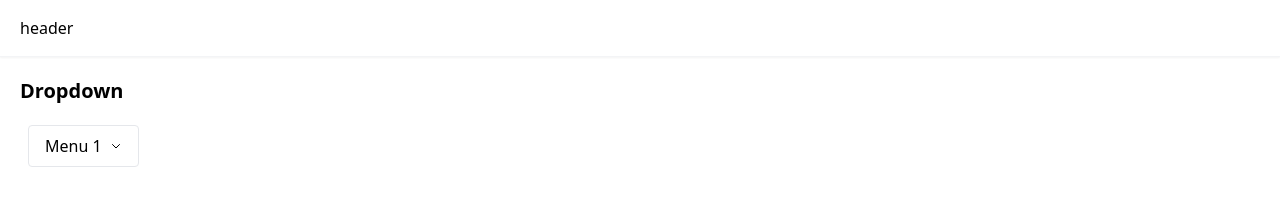
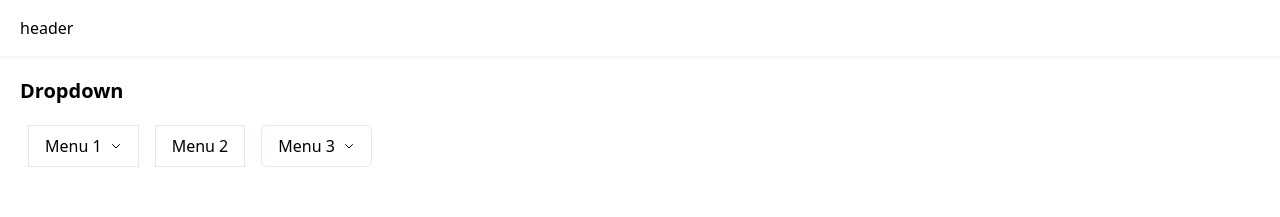
Before and after one commit to ernandesrs/pproj_vuejs3_estudos, a Vue app: page /sobre in a window 1280 px wide. Shown: the top 217 px of the page. Built offline with nearby package versions, Linux system fonts and the light colour scheme.

Commit message:
propriedades dinâmicas do dropdown: no-icon e rounded

```diff
--- a/src/components/Ui/Dropdown/DropdownUi.vue
+++ b/src/components/Ui/Dropdown/DropdownUi.vue
@@ -1,12 +1,12 @@
 <template>
     <div class="relative">
         <button @click.stop.prevent="toggle" type="button"
-            class="border border-gray-200 px-4 py-2 rounded">
+            class="border border-gray-200 px-4 py-2" :class="{ 'rounded-md': rounded }">
             <div class="flex items-center">
                 <span class="text-base font-medium">
                     {{ text }}
                 </span>
-                <span class="ml-2">
+                <span v-if="!noIcon" class="ml-2">
                     <svg class="w-3 h-3" fill="none" stroke="currentColor"
                         viewBox="0 0 24 24" xmlns="http://www.w3.org/2000/svg">
                         <path stroke-linecap="round" stroke-linejoin="round"
@@ -39,6 +39,16 @@ export default {
         text: {
             type: String,
             default: 'Dropdown'
+        },
+
+        noIcon: {
+            type: Boolean,
+            default: false
+        },
+
+        rounded: {
+            type: Boolean,
+            default: false,
         }
     },
 
--- a/src/views/HomeView.vue
+++ b/src/views/HomeView.vue
@@ -5,6 +5,46 @@
 		<div class="py-5 flex">
 			<div class="px-2">
 				<DropdownUi text="Menu 1">
+					<DropdownItemUi href="http://www.google.com">
+						Item 1
+					</DropdownItemUi>
+					<DropdownItemUi :to="{ name: 'about' }">
+						Item 2
+					</DropdownItemUi>
+					<DropdownItemUi href="http://www.google.com" :to="{ name: 'about' }">
+						Item 3
+					</DropdownItemUi>
+					<DropdownSeparatorUi />
+					<DropdownItemUi @dropdownItemClick="onItem4Click">
+						Item 4
+					</DropdownItemUi>
+					<DropdownItemUi>
+						Item 5
+					</DropdownItemUi>
+				</DropdownUi>
+			</div>
+			<div class="px-2">
+				<DropdownUi text="Menu 2" no-icon>
+					<DropdownItemUi href="http://www.google.com">
+						Item 1
+					</DropdownItemUi>
+					<DropdownItemUi :to="{ name: 'about' }">
+						Item 2
+					</DropdownItemUi>
+					<DropdownItemUi href="http://www.google.com" :to="{ name: 'about' }">
+						Item 3
+					</DropdownItemUi>
+					<DropdownSeparatorUi />
+					<DropdownItemUi @dropdownItemClick="onItem4Click">
+						Item 4
+					</DropdownItemUi>
+					<DropdownItemUi>
+						Item 5
+					</DropdownItemUi>
+				</DropdownUi>
+			</div>
+			<div class="px-2">
+				<DropdownUi text="Menu 3" rounded>
 					<DropdownItemUi href="http://www.google.com">
 						Item 1
 					</DropdownItemUi>
```
